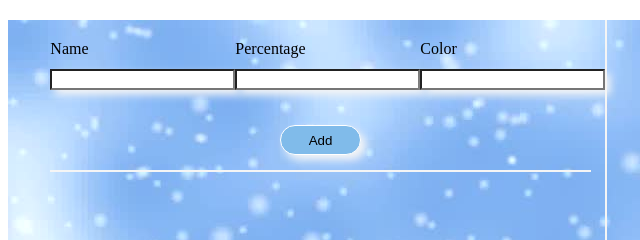
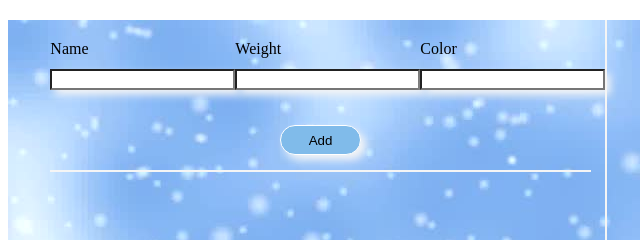
Before and after one commit to linjialiang1234/Lottery-Test, a plain HTML site: page index.html in a window 1280 px wide. Shown: the top 240 px of the page, 63-703 px from the left. Drawn offline with nearby package versions, Linux system fonts and the light colour scheme.

Commit message:
modify format

```diff
--- a/gameContainer.js
+++ b/gameContainer.js
@@ -5,7 +5,6 @@ function gameContainerController($scope, $element, $attrs) {
         ctrl.pieChart();
 
     }
-
 
 }
 
--- a/inputList.js
+++ b/inputList.js
@@ -18,7 +18,7 @@ angular.module('mainApp').component("inputList",{
         <br>
 
         <div class="list-container" id="input-percentage">
-        <label for="percentage">Percentage</label>
+            <label for="percentage">Weight</label>
             <input type="number" name="percentage" id="percentage" ng-model="$ctrl.percentage">
         </div>
         <br>
@@ -28,7 +28,6 @@ angular.module('mainApp').component("inputList",{
             <input type="text" name="color" id="color" ng-model="$ctrl.color">
         </div>
         <br>
-
     </div>
 
     <div class="button-container">
--- a/outputList.js
+++ b/outputList.js
@@ -6,21 +6,18 @@ function outputListController($scope, $element, $attrs) {
         ctrl.removeItem({index:$index});
 
     }
-
-
 }
 
 angular.module('mainApp').component("outputList",{
     template:`
     <div class="output-list">
-            <div ng-repeat="list in $ctrl.listarray" class="single-output">
+        <div ng-repeat="list in $ctrl.listarray" class="single-output">
             <span>{{list.name}}</span>
             <span>{{list.percentage}}</span>
             <span>{{list.color}}</span>
             <button ng-click="$ctrl.onRemoveItem($index)">Delete</button>
         </div>
     </div>
-
     `,
 
     controller: outputListController,
--- a/style.css
+++ b/style.css
@@ -1,12 +1,10 @@
-
 .contianer {
     display: flex;
     flex-direction: row;
     justify-content: space-around;
     width: 90%;
     margin: 20px auto;
-    background: url(background2.jpg)
-
+    background: url(backgroundImg.jpg)
 }
 
 .main-container {
@@ -16,6 +14,7 @@
     height: 550px;
     border-right: 2px solid whitesmoke;
 }
+
 .input-list{
     border-bottom: 2px solid whitesmoke;
     margin: 0 auto;
@@ -31,7 +30,6 @@
     display: flex;
     flex-direction: row;
     justify-content: space-around;
-
 }
 
 .list-container{
@@ -63,6 +61,7 @@
 .button-container button:hover {
     transform: scale(1.2,1.2);
 }
+
 .game-container{
     display: flex;
     flex-direction: column;
@@ -74,6 +73,7 @@ output-list {
     display: flex;
     justify-content: center;
 }
+
 .output-list{
     width: 50%;
     align-self: center;
@@ -117,10 +117,12 @@ output-list {
 .hidden-turntable{
     visibility: hidden;
 }
+
 .canvas{
     -webkit-transform: all 6s ease;
     transition: all 6s ease;
 }
+
 #btn{
     position: absolute;
     left: 185px;
@@ -135,6 +137,7 @@ output-list {
     font-weight: bold;
     font-size: 30px;
 }
+
 #btn:after{
     position: absolute;
     display: block;
```
Also changed, not shown: container.js (+2 -37 lines), index.html (+0 -1 lines), backgroundImg.jpg (renamed from background2.jpg). Lines whose indentation alone changed are shown as unchanged.
